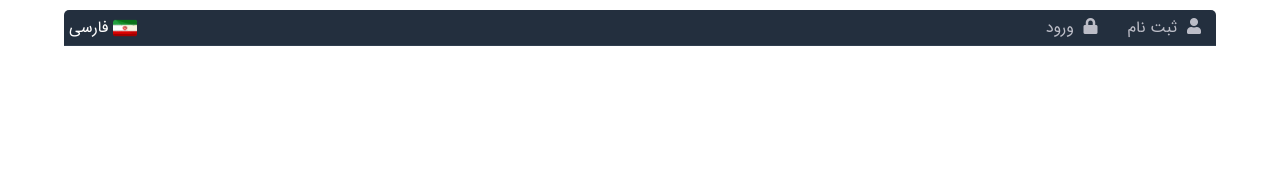
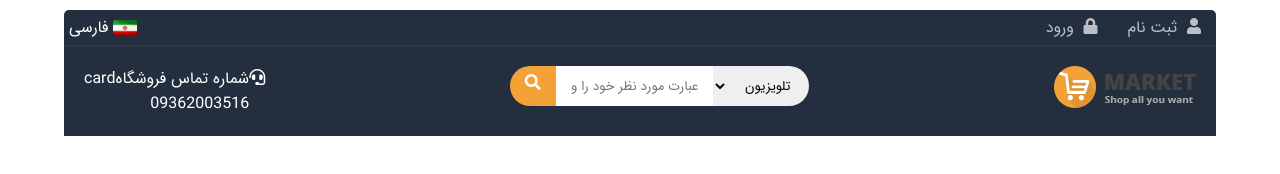
Before and after one commit to ssssoooo/eshop, a plain HTML site: page index.html in a window 1280 px wide. Drawn offline with Linux system fonts and the light colour scheme.

Commit message:
header search

```diff
--- a/css/main.css
+++ b/css/main.css
@@ -48,3 +48,35 @@
     width: 24px;
     vertical-align: middle;
 }
+
+
+/* header main  */
+
+.header-info {
+    padding: 20px;
+}
+
+.searchbox {
+    flex-grow: 1;
+    height: 40px;
+    justify-content: center;
+}
+
+.categorylist {
+    border: none;
+    padding: 8px 15px;
+    border-radius: 0 20px 20px 0;
+}
+
+.searchinput {
+    border: none;
+    padding: 8px 15px;
+    width: 20%;
+}
+
+.btsearch {
+    padding: 5px 15px;
+    background-color: #f4a137;
+    border-radius: 20px 0 0 20px;
+    color: #fff !important;
+}
--- a/css/normalize.css
+++ b/css/normalize.css
@@ -9,8 +9,6 @@ html {
 }
 
 body {
-
-
     box-sizing: border-box;
     font-family: IRANSans;
     margin: 0;
@@ -42,3 +40,12 @@ h2 {
 .clearfix::after {
     clear: both;
 }
+
+.flex {
+    display: flex;
+}
+
+select,
+input {
+    font-family: inherit;
+}
--- a/index.html
+++ b/index.html
@@ -1,5 +1,5 @@
 <!DOCTYPE html>
-<html lang="en">
+<html lang="fa" dir="rtl">
 
 <head>
     <meta charset="UTF-8">
@@ -25,7 +25,29 @@
                 </ul>
                 <div class="lagoage"><img class="fa-icon" src="/image/icon/iran.png" alt="pershian langage"> فارسی</div>
             </div>
-            <div class="logo"></div>
+            <div class="header-info flex">
+                <div class="logo"><img src="/image/logo.png" alt="logo"></div>
+                <div class="searchbox flex">
+                    <select name="" id="" class="categorylist">
+                        <option value="">تلویزیون</option>
+                        <option value="">کامپیوتر</option>
+                        <option value="">تبلت</option>
+                        <option value="">موبایل</option>
+                        <option value="">شبکه</option>
+                        <option value="">پرینتر</option>
+                    </select>
+                    <input type="text" name="" id="" placeholder="عبارت مورد نظر خود را وارد کنید" class="searchinput">
+                    <a href="#search" class="btsearch"><i class="fas fa-search"></i></a>
+                </div>
+                <div class="contactus flex">
+                    <div class="contactusicon"><i class="fas fa-headset"></i></div>
+                    <div class="contactusinfo">
+                        <span>شماره تماس فروشگاه</span><br>
+                        <span>09362003516</span>
+                    </div>
+                </div>
+                <div class="card">card</div>
+            </div>
             <nav class="mainnav"></nav>
         </header>
         <main></main>
```
